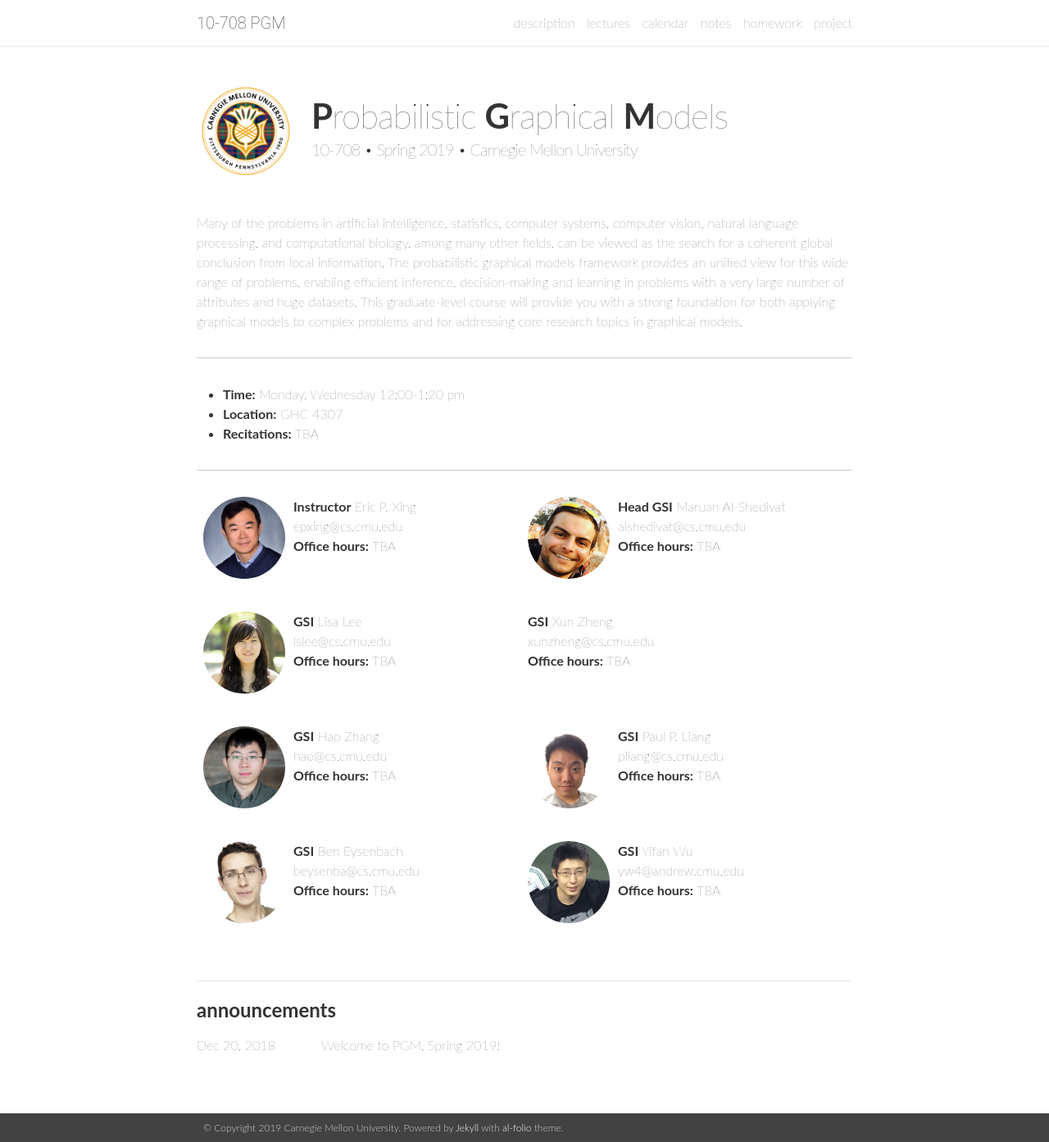
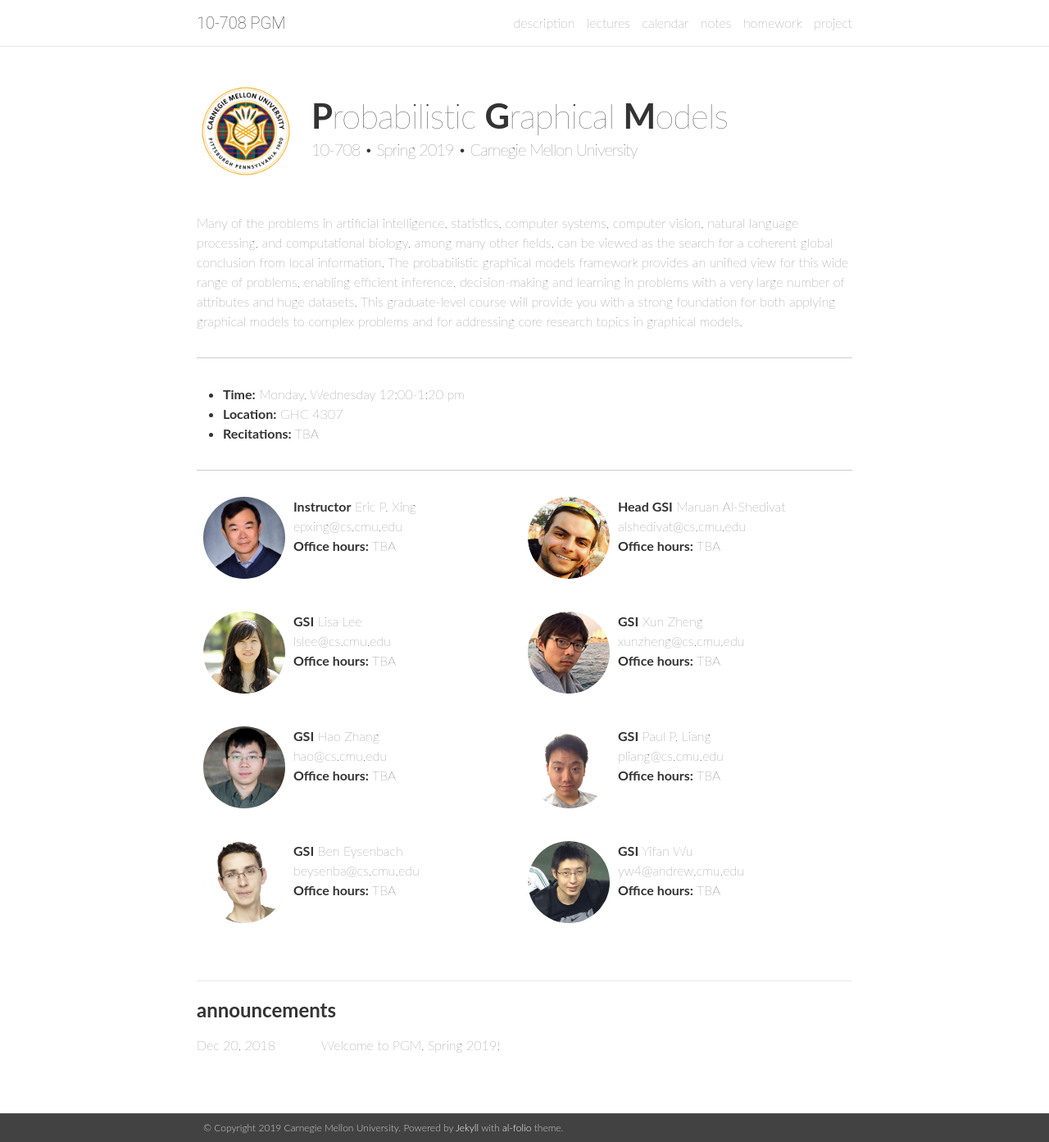
Before and after one commit to sailinglab/pgm-spring-2019, a Jekyll site: the page built from _pages/about.md, in a window 1280 px wide and 1393 px high. Shown: the whole window at 82% size. Built offline with Jekyll 4.4.1, drawn with Linux system fonts in a browser that asks for light colours; nearby versions of some CDN libraries.

Commit message:
Update staff.yml

```diff
--- a/_data/staff.yml
+++ b/_data/staff.yml
@@ -23,7 +23,7 @@
       email: xunzheng@cs.cmu.edu
       url: https://www.cs.cmu.edu/~xunzheng/
       office-hours: TBA
-      image:
+      image: xun.jpg
 
     - name: Hao Zhang
       email: hao@cs.cmu.edu
```
